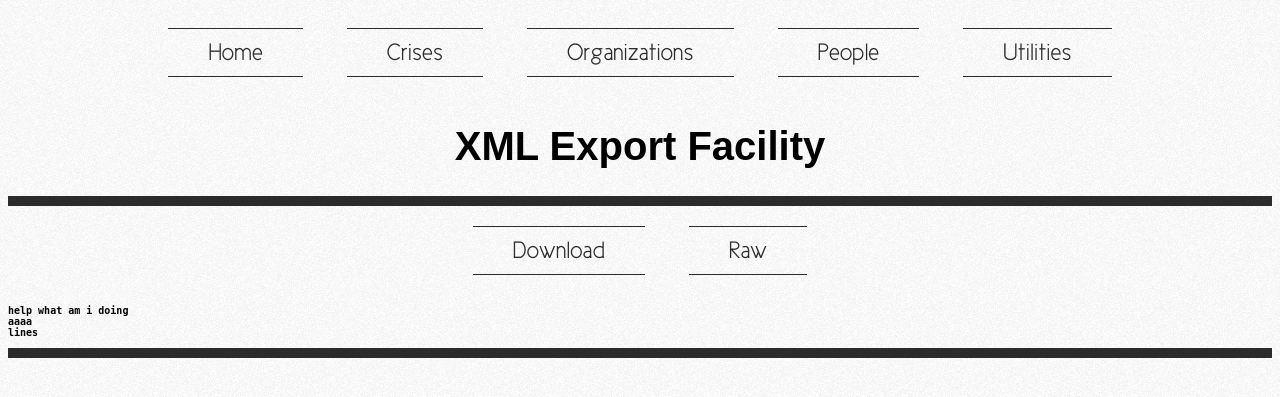
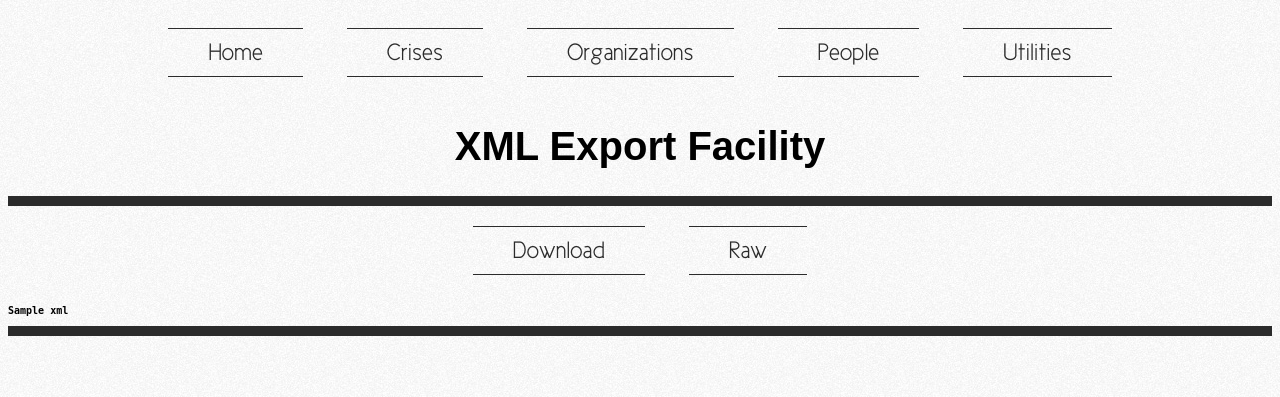
Before and after one commit to rtrevinojr/WCDB, a Python web app: template Templates/export_prompt.html in a window 1280 px wide. Shown: the top 397 px of the page. Run offline with Jinja, Linux system fonts and the light colour scheme; the template is opened without the code that fills it: most values are stand-ins (such as "Sample title", 1, 10 or a date in 2020); some web fonts are replaced.

Commit message:
Dynamically feeding static data to pages

```diff
--- a/Templates/export_prompt.html
+++ b/Templates/export_prompt.html
@@ -196,9 +196,7 @@
 					Raw
 				</div>
       </a>
-      <h3><pre>help what am i doing
-aaaa
-lines</pre></h3>
+      <h3><pre>{{ xml }}</pre></h3>
     </div>
   </body>
 </html>
--- a/Templates/export_raw.html
+++ b/Templates/export_raw.html
@@ -1 +1 @@
-Hi, I'm exported xml!
+<pre>{{ xml }}</pre>
--- a/wcdb/views.py
+++ b/wcdb/views.py
@@ -2,7 +2,7 @@
 from django.shortcuts import render_to_response
 
 def export_prompt (request) :
-    return render_to_response('export_prompt.html')
+    return render_to_response('export_prompt.html', {'xml' : '<table>\n\t<nice things>\n\t\t<chocolate></chocolate>\n\t</nice things>\n</table>')
 
 def export_raw (request) :
-    return render_to_response('export_raw.html')
+    return render_to_response('export_raw.html', {'xml' : '<table>\n\t<nice things>\n\t\t<chocolate></chocolate>\n\t</nice things>\n</table>')
```
